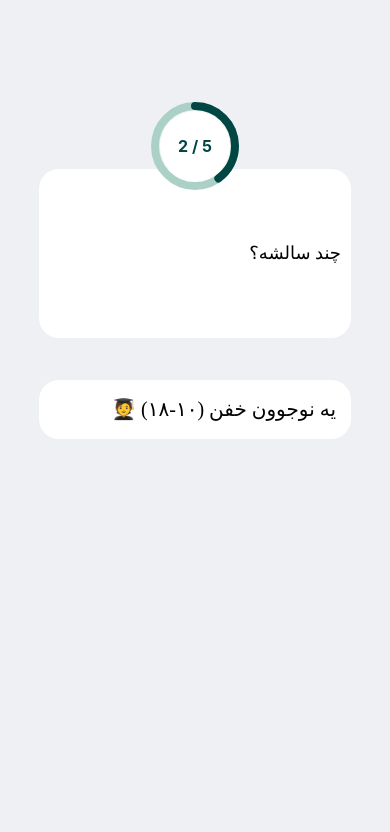
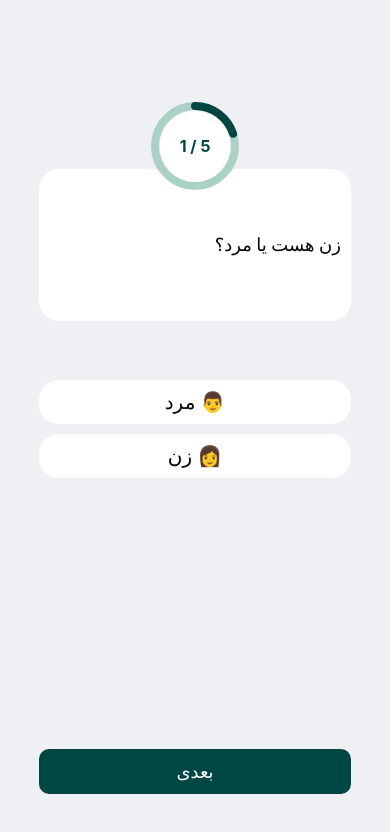
Before and after one commit to SeZ-Group/Kadochi, a React Native app: screen / in a window 390 px wide. Shown: the top 832 px of the page. Built offline with nearby package versions, Linux system fonts and the light colour scheme; a web font is replaced by a local one.

Commit message:
add question pages

```diff
--- /dev/null
+++ b/app/components/AnswerBox.js
@@ -0,0 +1,51 @@
+import React from 'react';
+import { View, StyleSheet, Text, TouchableOpacity } from 'react-native';
+
+function AnswerBox({ text, selectedOption, setSelectedOption, optionKey, isMultiSelect }) {
+  const isSelected = isMultiSelect ? selectedOption.includes(optionKey) : selectedOption === optionKey;
+
+  return (
+    <TouchableOpacity
+      style={[
+        styles.textBox,
+        isSelected && styles.selectedOption
+      ]}
+      onPress={() => {
+        if (isMultiSelect) {
+          setSelectedOption(prev =>
+            prev.includes(optionKey) ? prev.filter(key => key !== optionKey) : [...prev, optionKey]
+          );
+        } else {
+          setSelectedOption(optionKey);
+        }
+      }}
+      activeOpacity={0.7}
+    >
+      <Text style={styles.text}>{text}</Text>
+    </TouchableOpacity>
+  );
+}
+
+const styles = StyleSheet.create({
+  textBox: {
+    backgroundColor: '#FFFFFF',
+    borderRadius: 20,
+    alignItems: 'center',
+    justifyContent: 'center',
+    flex: 1,
+    width: '100%',
+    height: '100%',
+  },
+  text: {
+    padding: 10,
+    fontSize: 20,
+    fontFamily: 'Yaghut',
+    textAlign: 'right',
+    color: '#000',
+  },
+  selectedOption: {
+    backgroundColor: 'rgba(171, 209, 198, 1)',
+  }
+});
+
+export default AnswerBox;
--- a/app/screens/Questions.js
+++ b/app/screens/Questions.js
@@ -1,23 +1,107 @@
-import React from 'react';
-import { View, StyleSheet } from 'react-native';
+import React, { useState } from 'react';
+import { View, StyleSheet, TouchableOpacity, Text, ScrollView } from 'react-native';
 import { Colors } from '../assets/Colors';
 import ProgressBar from '../components/ProgressBar';
 import TextBox from '../components/TextBox';
+import AnswerBox from '../components/AnswerBox';
+
+const questionsData = [
+    {
+        question: "زن هست یا مرد؟",
+        options: [
+            { key: "male", text: "👨 مرد" },
+            { key: "female", text: "👩 زن" }
+        ]
+    },
+    {
+        question: "این هدیه برای کیه؟",
+        options: [
+            { key: "friend", text: "👯 یه دوست صمیمی" },
+            { key: "family", text: "👨‍👩‍👧‍👦 یکی از اعضای خانواده" },
+            { key: "partner", text: "💖 یه پارتنر عاشقانه" },
+            { key: "colleague", text: "🤝 یه همکار یا آشنا" }
+        ]
+    },
+    {
+        question: "چند سالشه؟",
+        options: [
+            { key: "teen", text: "🧑‍🎓 یه نوجوون خفن (۱۰-۱۸)" },
+            { key: "young", text: "🎉 یه جوون پرانرژی (۱۸-۳۵)" },
+            { key: "adult", text: "📅 یه بزرگسال کاردرست (۳۵-۵۰)" },
+            { key: "senior", text: "🌟 یه آدم باتجربه و باحال (۵۱+)" }
+        ]
+    },
+    {
+        question: "به چی علاقه داره؟",
+        options: [
+            { key: "tech", text: "📱 تکنولوژی و گجت‌های خفن " },
+            { key: "fashion", text: "👗 مد و استایل " },
+            { key: "art", text: "🎨 یه هنرمنده!" },
+            { key: "books", text: "📖 یه کتاب‌خوره!" },
+            { key: "cooking", text: "🍳 آشپزی و غذا" },
+            { key: "sports", text: "💪 عاشق ورزشه" },
+            { key: "travel", text: "✈️ عشق سفر و ماجراجوییه" },
+            { key: "gaming", text: "🎮 گیمینگ" },
+            { key: "movies", text: "🎥 عشق فیلم و سریاله" }
+        ]
+    },
+    {
+        question: "چقدر می‌خوای هزینه کنی؟",
+        options: [
+            { key: "low", text: "💵 کمتر از ۱۰۰ تومن" },
+            { key: "medium", text: "💰 بین ۱۰۰ تا ۱ میلیون تومن" },
+            { key: "high", text: "💳 بین ۱ میلیون تا ۵ میلیون تومن" },
+            { key: "very_high", text: "💎 بالای ۵ میلیون تومن" }
+        ]
+    }
+];
 
 function Questions() {
+    const [questionIndex, setQuestionIndex] = useState(0);
+    const [selectedOption, setSelectedOption] = useState(null);
+    const [selectedOptions, setSelectedOptions] = useState([]);
+
+    const currentQuestion = questionsData[questionIndex];
+    const isMultiSelect = currentQuestion.question === "به چی علاقه داره؟";
+
+    const handleNext = () => {
+        console.log("انتخاب‌های نهایی:", isMultiSelect ? selectedOptions : selectedOption);
+
+        setQuestionIndex(prev => prev + 1);
+        setSelectedOption(null);
+        setSelectedOptions([]); // Reset selections for next question
+    };
+
     return (
         <View style={styles.container}>
             <View style={styles.progressBar}>
-                <ProgressBar />
+                <ProgressBar questionNumber={questionIndex + 1} />
             </View>
 
+            {/* نمایش سوال */}
             <View style={styles.questionBoxContainer}>
-                <TextBox text="چند سالشه؟" fontSize={18}/>
+                <TextBox text={currentQuestion.question} fontSize={18}/>
             </View>
 
-            <View style={styles.answerBoxContainer}>
-                <TextBox text=" یه نوجوون خفن (۱۰-۱۸) 🧑‍🎓" fontSize={20}/>
-            </View>
+            {/* نمایش گزینه‌ها داخل ScrollView */}
+            <ScrollView style={styles.scrollableOptions} contentContainerStyle={styles.optionsContainer}>
+                {currentQuestion.options.map(option => (
+                    <View key={option.key} style={styles.answerBoxContainer}>
+                        <AnswerBox
+                            text={option.text}
+                            selectedOption={isMultiSelect ? selectedOptions : selectedOption}
+                            setSelectedOption={isMultiSelect ? setSelectedOptions : setSelectedOption}
+                            optionKey={option.key}
+                            isMultiSelect={isMultiSelect}
+                        />
+                    </View>
+                ))}
+            </ScrollView>
+
+            {/* دکمه بعدی */}
+            <TouchableOpacity style={styles.nextButton} onPress={handleNext}>
+                <Text style={styles.nextButtonText}>بعدی</Text>
+            </TouchableOpacity>
         </View>
     );
 }
@@ -42,15 +126,36 @@ const styles = StyleSheet.create({
         top: '20%',
         zIndex: 1,
         width: '80%',
-        height: '20%',
+        height: '18%',
+    },
+    scrollableOptions: {
+        position: 'absolute',
+        top: '45%',
+        width: '80%',
+        height: '40%',
+    },
+    optionsContainer: {
+        alignItems: 'center',
+        paddingBottom: 20,
     },
     answerBoxContainer: {
         alignItems: 'center',
+        width: '100%',
+        marginBottom: 10,
+    },
+    nextButton: {
         position: 'absolute',
-        top: '45%',
-        zIndex: 1,
+        bottom: 50,
+        backgroundColor: Colors.primary,
+        paddingVertical: 12,
+        paddingHorizontal: 20,
+        borderRadius: 10,
         width: '80%',
-        height: '7%',
+        alignItems: 'center',
+    },
+    nextButtonText: {
+        color: "#fff",
+        fontSize: 18,
     },
 });
 
```
Also changed, not shown: app/components/TextBox.js (indentation only).
